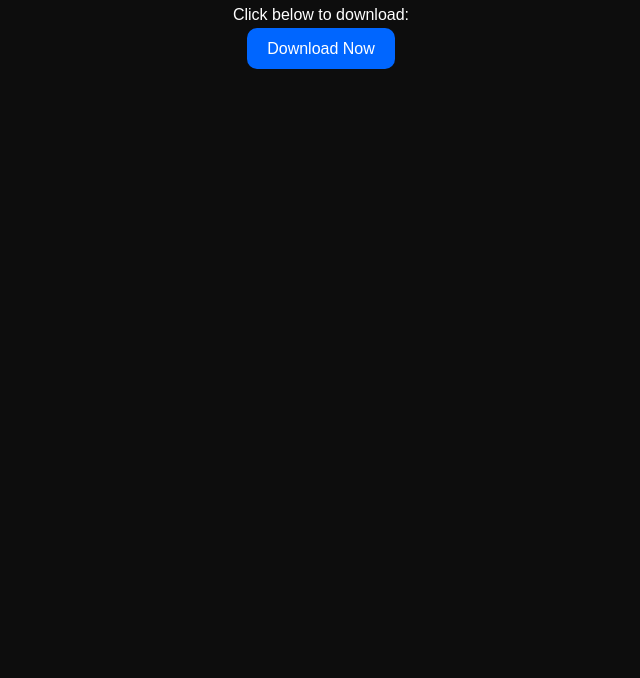
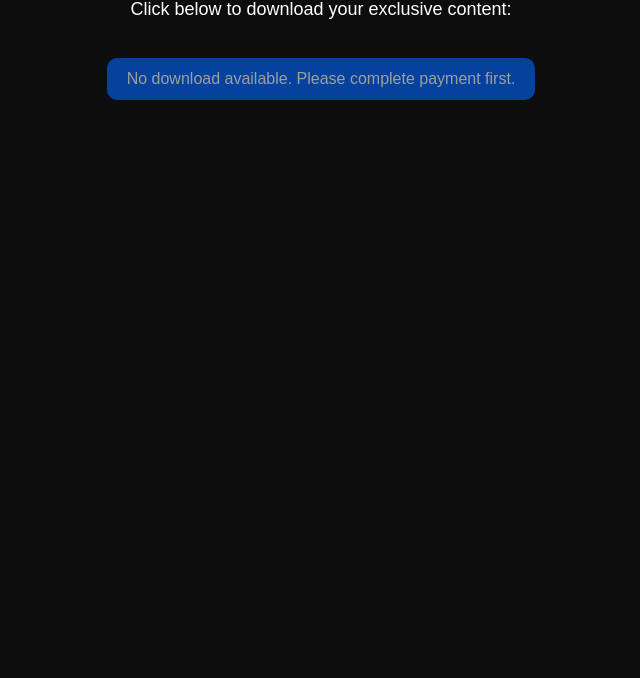
Before and after one commit to daviddan-241/My-private-photos-, a plain HTML site: page download.html in a window 1280 px wide. Shown: the part 122-800 px from the top of the page, without its empty margins (319-959 px from the left). Drawn offline with Linux system fonts and the light colour scheme.

Commit message:
Update download.html

```diff
--- a/download.html
+++ b/download.html
@@ -3,37 +3,36 @@
 <head>
   <meta charset="UTF-8">
   <meta name="viewport" content="width=device-width, initial-scale=1.0">
-  <title>Download Your Purchase</title>
+  <title>My Private — Your Download</title>
   <style>
-    body {
-      background:#0d0d0d;
-      color:white;
-      font-family:Arial;
-      text-align:center;
-      margin-top:70px;
-    }
-    a.download-btn {
-      background:#0066ff;
-      padding:12px 20px;
-      color:white;
-      border-radius:10px;
-      text-decoration:none;
-      font-size:16px;
-    }
-    a.download-btn:hover {
-      background:#0053cc;
-    }
+    body { background:#0d0d0d; color:white; text-align:center; font-family:Arial; margin-top:70px; }
+    a { background:#0066ff; padding:12px 20px; color:white; border-radius:10px; text-decoration:none; display:inline-block; margin-top:20px; }
+    a:hover { background:#0053cc; }
+    h1 { font-size:28px; }
+    p { font-size:18px; }
   </style>
 </head>
 <body>
-  <h1>Your Purchase Is Ready!</h1>
-  <p>Click below to download:</p>
-  <a id="downloadLink" class="download-btn" href="#" download>Download Now</a>
 
-  <script>
-    const urlParams = new URLSearchParams(window.location.search);
-    const file = urlParams.get('file') || "https://i.ibb.co/svYZdvjC/20251129-145329.jpg";
-    document.getElementById("downloadLink").href = file;
-  </script>
+<h1>Your Purchase Is Ready</h1>
+<p>Click below to download your exclusive content:</p>
+<a id="downloadLink" href="#" download>Download Now</a>
+
+<script>
+  // Get the image link passed via query parameter
+  const params = new URLSearchParams(window.location.search);
+  const img = params.get('img');
+
+  const link = document.getElementById('downloadLink');
+
+  if(img) {
+    link.href = img;
+  } else {
+    link.innerText = "No download available. Please complete payment first.";
+    link.style.pointerEvents = "none";
+    link.style.opacity = 0.6;
+  }
+</script>
+
 </body>
 </html>
```
